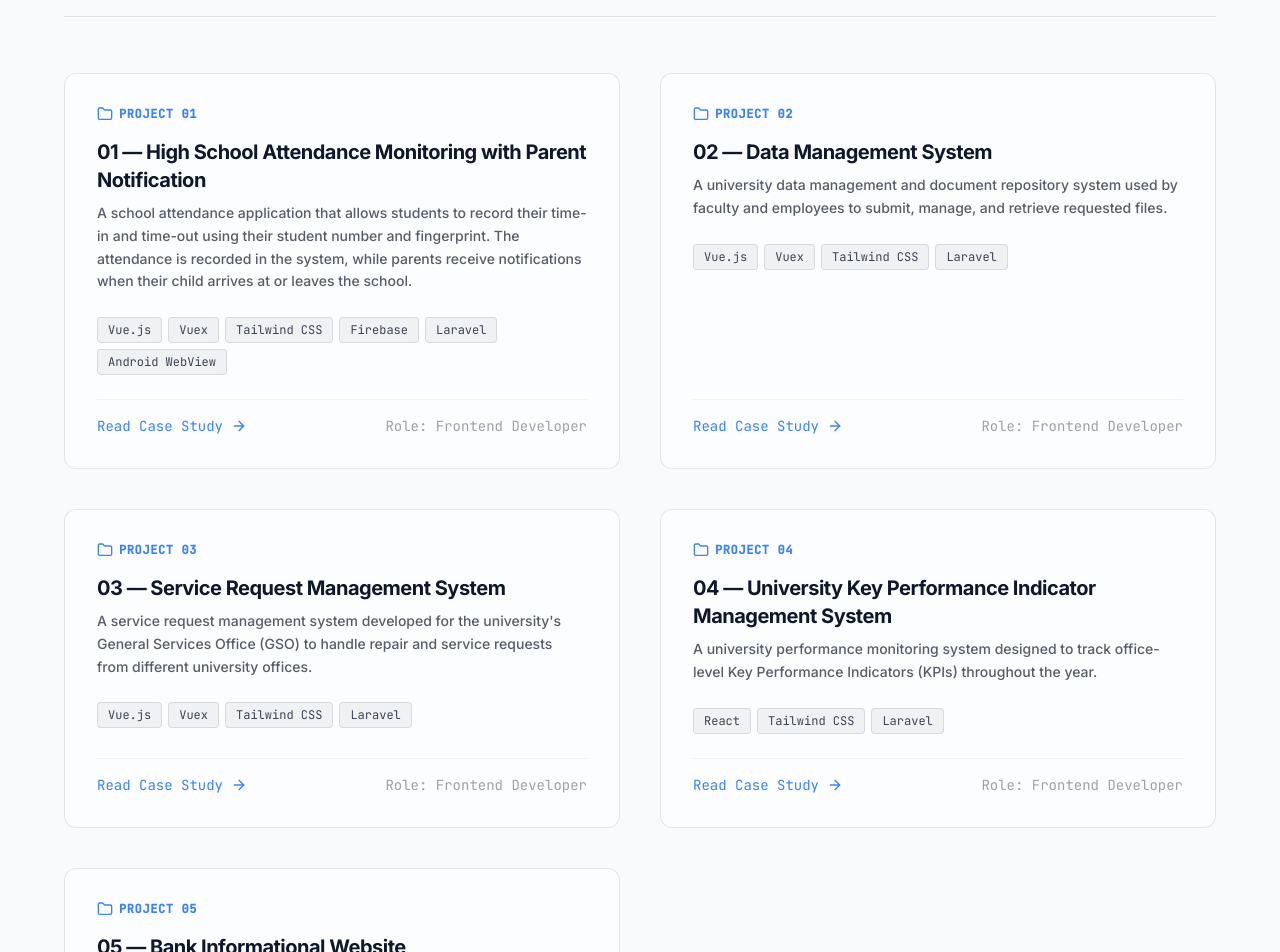
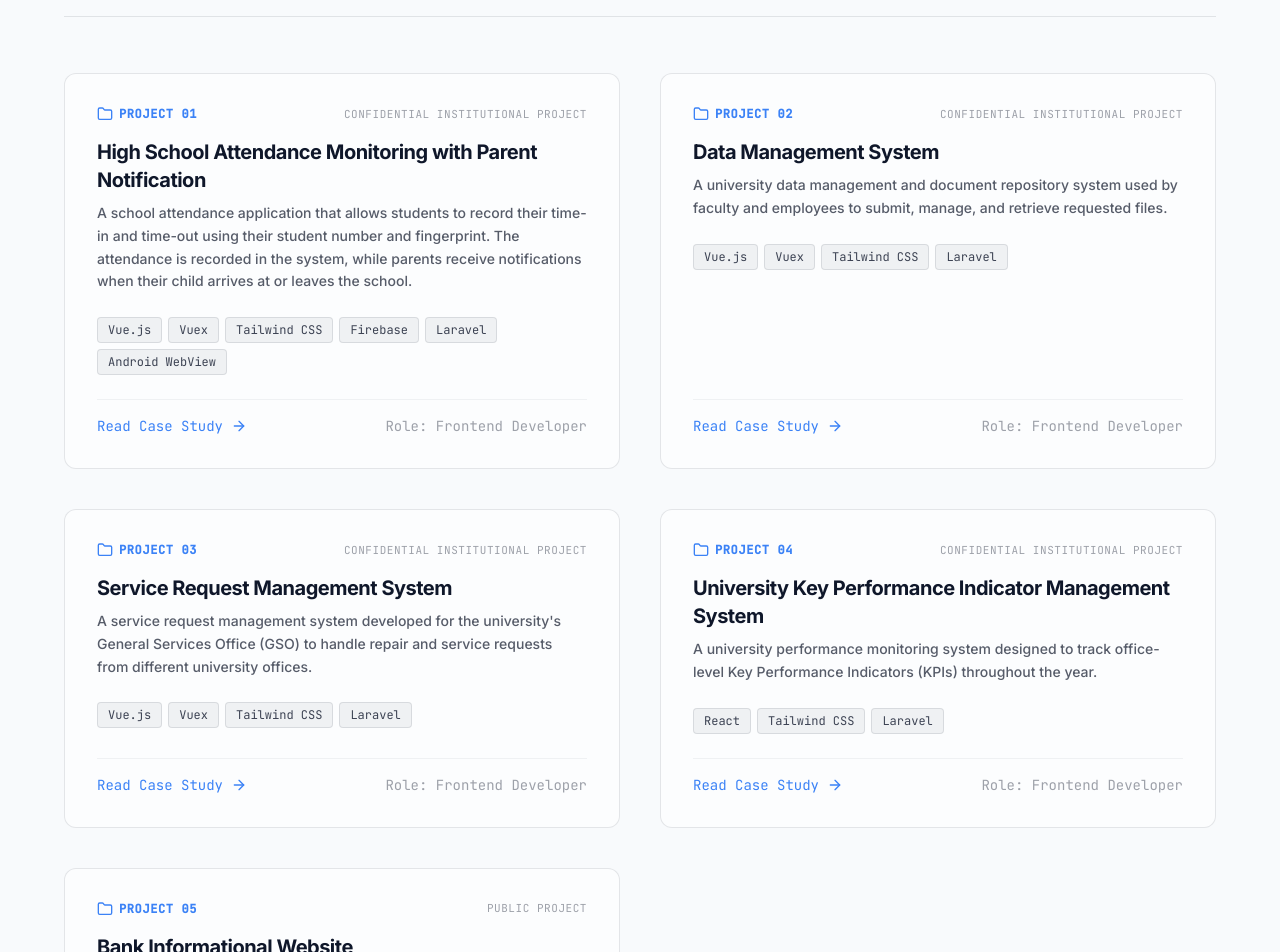
Before and after one commit to markgilsendin/markgilsendin.github.io, a Vue app: page /projects in a window 1280 px wide. Shown: the part 420-1372 px from the top of the page. Built offline with nearby package versions, Linux system fonts and the light colour scheme.

Commit message:
Refactor: Update global components and configuration

```diff
--- a/package.json
+++ b/package.json
@@ -9,7 +9,9 @@
     "preview": "vite preview"
   },
   "dependencies": {
+    "@iconify/vue": "^5.0.1",
     "@tailwindcss/vite": "^4.3.3",
+    "lucide-vue-next": "^1.0.0",
     "tailwindcss": "^4.3.3",
     "vue": "^3.5.40",
     "vue-router": "^4.6.4"
--- a/src/App.vue
+++ b/src/App.vue
@@ -1,18 +1,17 @@
 <script setup>
 import Navbar from '@/components/global/Navbar.vue'
+import Footer from '@/components/global/Footer.vue'
 import { RouterView } from 'vue-router'
 </script>
 
 <template>
   <div class="min-h-screen w-full bg-canvas text-main flex flex-col font-sans transition-colors duration-200">
-    <!-- Navbar shows on every single page -->
     <Navbar />
 
-    <!-- RouterView dynamically renders HomeView, ProjectsView, or CaseStudyView -->
     <main class="grow">
       <RouterView />
     </main>
 
-    <!-- Optional: Footer can also go here so it stays on all pages -->
+    <Footer />
   </div>
 </template>
--- a/src/components/global/BaseButton.vue
+++ b/src/components/global/BaseButton.vue
@@ -1,4 +1,3 @@
-<!-- src/components/BaseButton.vue -->
 <template>
   <button
     :type="type"
--- a/src/components/global/BaseLink.vue
+++ b/src/components/global/BaseLink.vue
@@ -1,4 +1,3 @@
-<!-- src/components/BaseLink.vue -->
 <template>
   <a
     :href="href"
--- a/src/data/projects.js
+++ b/src/data/projects.js
@@ -1,7 +1,7 @@
 export const projects = [
   {
     id: 'attendance-monitoring-system',
-    title: '01 — High School Attendance Monitoring with Parent Notification',
+    title: 'High School Attendance Monitoring with Parent Notification',
     shortDescription: 'A school attendance application that allows students to record their time-in and time-out using their student number and fingerprint. The attendance is recorded in the system, while parents receive notifications when their child arrives at or leaves the school.',
     tags: ['Vue.js', 'Vuex', 'Tailwind CSS', 'Firebase', 'Laravel', 'Android WebView'],
     liveUrl: '#',
@@ -9,7 +9,8 @@ export const projects = [
 
     caseStudy: {
       role: 'Frontend Developer',
-      type: 'Confidential Institutional Project',
+      category: 'Confidential Institutional Project',
+      type: 'Institutional Web App',
       overview: 'A school attendance application that allows students to record their time-in and time-out using their student number and fingerprint. The attendance is recorded in the system, while parents receive notifications when their child arrives at or leaves the school.',
       challenge: 'The application needed to provide a simple and straightforward interface for students while connecting the attendance process with the backend system and notification service. The application was also intended to run through an Android WebView, so the frontend needed to work properly within a mobile environment.',
       myContribution: [
@@ -28,7 +29,7 @@ export const projects = [
   },
   {
     id: 'data-management-system',
-    title: '02 — Data Management System',
+    title: 'Data Management System',
     shortDescription: 'A university data management and document repository system used by faculty and employees to submit, manage, and retrieve requested files.',
     tags: ['Vue.js', 'Vuex', 'Tailwind CSS', 'Laravel'],
     liveUrl: '#',
@@ -36,7 +37,8 @@ export const projects = [
 
     caseStudy: {
       role: 'Frontend Developer',
-      type: 'Confidential Institutional Project',
+      category: 'Confidential Institutional Project',
+      type: 'Institutional Platform',
       overview: 'A university data management and document repository system used by faculty and employees to submit, manage, and retrieve requested files. Administrators can create events and assign participating colleges and offices. Assigned offices can then submit the required documents and files associated with each event.',
       challenge: 'The system needed to support different document submission workflows depending on the event and the assigned office or college. Users needed a clear way to view their assigned requirements, submit files, and manage their documents, while administrators needed to monitor submissions across different events.',
       myContribution: [
@@ -55,7 +57,7 @@ export const projects = [
   },
   {
     id: 'service-request-management-system',
-    title: '03 — Service Request Management System',
+    title: 'Service Request Management System',
     shortDescription: 'A service request management system developed for the university\'s General Services Office (GSO) to handle repair and service requests from different university offices.',
     tags: ['Vue.js', 'Vuex', 'Tailwind CSS', 'Laravel'],
     liveUrl: '#',
@@ -63,7 +65,8 @@ export const projects = [
 
     caseStudy: {
       role: 'Frontend Developer',
-      type: 'Confidential Institutional Project',
+      category: 'Confidential Institutional Project',
+      type: 'Institutional Platform',
       overview: 'A service request management system developed for the university\'s General Services Office (GSO) to handle repair and service requests from different university offices. Requestors can submit service requests and monitor their status. GSO personnel can review requests, conduct inspections, provide recommendations, assign workers, and process requests until completion. Requestors can also provide feedback after the service has been completed.',
       challenge: 'The service request process involves several stages and different users. The system needed to clearly communicate the current status of each request and provide the appropriate information and actions at each stage.',
       myContribution: [
@@ -84,7 +87,7 @@ export const projects = [
   },
   {
     id: 'kpi-management-system',
-    title: '04 — University Key Performance Indicator Management System',
+    title: 'University Key Performance Indicator Management System',
     shortDescription: 'A university performance monitoring system designed to track office-level Key Performance Indicators (KPIs) throughout the year.',
     tags: ['React', 'Tailwind CSS', 'Laravel'],
     liveUrl: '#',
@@ -92,7 +95,8 @@ export const projects = [
 
     caseStudy: {
       role: 'Frontend Developer',
-      type: 'Confidential Institutional Project',
+      category: 'Confidential Institutional Project',
+      type: 'Institutional Platform',
       overview: 'A university performance monitoring system designed to track office-level Key Performance Indicators (KPIs) throughout the year. Offices can submit their quarterly targets and accomplishments, while executives can monitor performance through dashboards and review previous office performance by selecting different years.',
       challenge: 'The system needed to present performance data in a way that was easy to understand while allowing users to review detailed quarterly information and historical performance.',
       myContribution: [
@@ -111,7 +115,7 @@ export const projects = [
   },
   {
     id: 'gateway-rural-bank-website',
-    title: '05 — Bank Informational Website',
+    title: 'Bank Informational Website',
     shortDescription: 'A corporate informational website developed for a Philippine bank to provide visitors with information about its services, products, announcements, and other relevant content.',
     tags: ['WordPress', 'Elementor', 'Figma', 'Hostinger'],
     liveUrl: 'https://gatebank.com.ph',
@@ -119,7 +123,8 @@ export const projects = [
 
     caseStudy: {
       role: 'Web Developer — Design, Development & Deployment',
-      type: 'Public Project',
+      category: 'Public Project',
+      type: 'Public Corporate Website',
       overview: 'A corporate informational website developed for a Philippine bank to provide visitors with information about its services, products, announcements, and other relevant content. Unlike my institutional projects, I handled this project from the initial design through development and deployment.',
       challenge: 'The website needed to present a large amount of information while maintaining a clear navigation structure and responsive experience across desktop and mobile devices. The design also needed to maintain a professional appearance appropriate for a financial institution.',
       myContribution: [
--- a/src/router/index.js
+++ b/src/router/index.js
@@ -1,20 +1,22 @@
 import { createRouter, createWebHistory } from 'vue-router'
 import Home from '@/views/Home.vue'
-import Projects from '@/views/Projects.vue'
-import ProjectCaseStudy from '@/views/ProjectCaseStudy.vue'
-
-const routes = [
-  { path: '/', name: 'Home', component: Home },
-  { path: '/projects', name: 'Projects', component: Projects },
-  { path: '/projects/:id', name: 'CaseStudy', component: ProjectCaseStudy, props: true },
-]
 
 const router = createRouter({
   history: createWebHistory(),
-  routes,
-  // Always scroll to top when navigating to a new page
-  scrollBehavior() {
-    return { top: 0 }
+  routes: [
+    { path: '/', name: 'home', component: Home },
+    { path: '/projects', name: 'projects', component: () => import('@/views/Projects.vue') },
+    { path: '/projects/:id', name: 'case-study', component: () => import('@/views/ProjectCaseStudy.vue') }
+  ],
+  scrollBehavior(to, from, savedPosition) {
+    if (to.hash) {
+      return {
+        el: to.hash,
+        behavior: 'smooth',
+      }
+    }
+    // Always scroll to top when changing routes
+    return savedPosition || { top: 0 }
   }
 })
 
```
Also changed, not shown: 1 other file (tests, documents, lock files or other folders).
